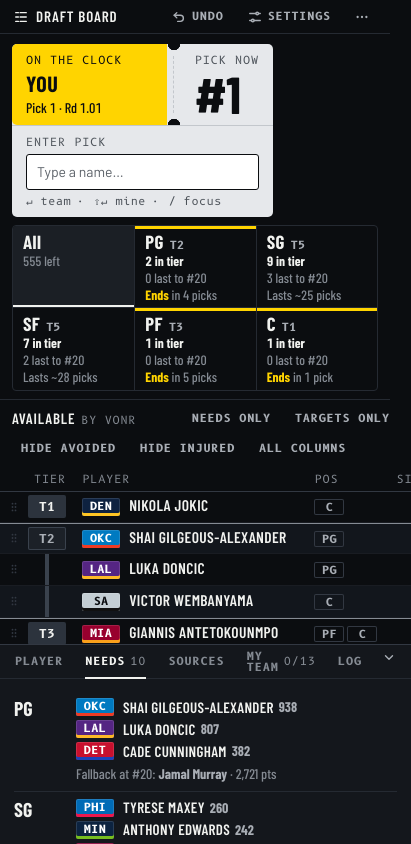
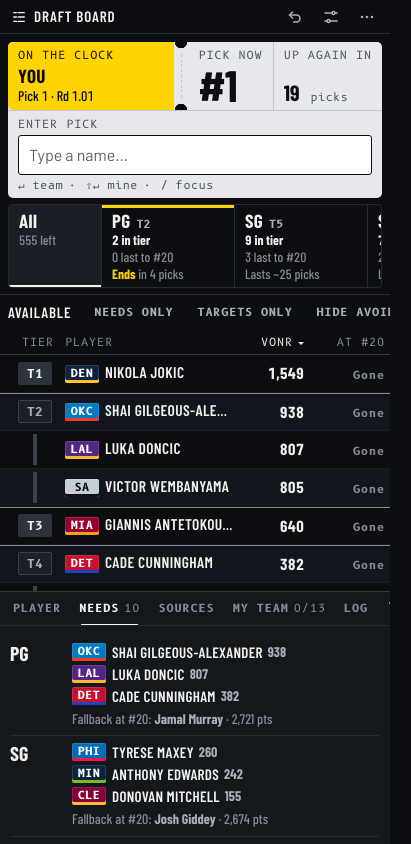
Before and after one commit to lyamshin/ballxpit-planner, a plain HTML site: page public/draft/index.html in a window 390 px wide. Shown: the whole page, 411 px wide, since content can reach past the window. Drawn offline with Linux system fonts and the light colour scheme.

Commit message:
Update draft board (2026-10-18 11:46)

```diff
--- a/public/draft/index.html
+++ b/public/draft/index.html
@@ -50,7 +50,7 @@ svg.i{width:14px;height:14px;fill:none;stroke:currentColor;stroke-width:1.6;stro
 .btn:disabled{opacity:.35;cursor:default}
 
 /* ---------- app frame ---------- */
-.app{height:100vh;display:grid;grid-template-columns:minmax(0,1fr);grid-template-rows:auto auto auto minmax(0,1fr)}
+.app{height:100vh;height:100dvh;display:grid;grid-template-columns:minmax(0,1fr);grid-template-rows:auto auto auto minmax(0,1fr)}
 .bar{display:flex;align-items:center;gap:10px;height:34px;padding:0 10px 0 14px;border-bottom:1px solid var(--rule)}
 .brand{display:flex;align-items:center;gap:8px;font:600 15px/1 var(--cond);letter-spacing:.06em;text-transform:uppercase}
 .brand .sub{font:400 11px/1 var(--mono);color:var(--steel);letter-spacing:.08em}
@@ -115,7 +115,7 @@ svg.i{width:14px;height:14px;fill:none;stroke:currentColor;stroke-width:1.6;stro
 .gate.filled .pos,.gate.filled .s,.gate.filled .s b,.gate.filled .t{color:var(--steel)}
 
 /* ---------- main split ---------- */
-.main{display:grid;grid-template-rows:minmax(0,1fr) var(--dock);min-height:0;border-top:1px solid var(--rule)}
+.main{display:grid;grid-template-columns:minmax(0,1fr);grid-template-rows:minmax(0,1fr) var(--dock);min-height:0;border-top:1px solid var(--rule)}
 .main.collapsed{grid-template-rows:minmax(0,1fr) 34px}
 .main.clock{grid-template-rows:minmax(0,1fr) 200px}
 @media (min-width:1200px){
@@ -153,6 +153,7 @@ table.dep{border-collapse:separate;border-spacing:0;width:100%}
 .dep tr:hover .grip{color:var(--steel-2)}
 .grip:hover{background:var(--rule-2);color:var(--white) !important}
 .grip:active{cursor:grabbing}
+.dep td.ours .ud{color:var(--steel-2);font-weight:500}
 .dep td.ours{color:var(--white);font-weight:600;width:48px}
 .dep td.my{color:var(--steel-2);width:44px}
 .dep .my{display:none}
@@ -216,6 +217,7 @@ table.dep{border-collapse:separate;border-spacing:0;width:100%}
 .dep tr.sep .label{color:var(--steel-2)}
 .dep tr.sep .label b{color:var(--white);font-weight:700}
 @container (max-width:700px){ .dep .p2{display:none} }
+@container (max-width:560px){ .dep .p1{display:none} }
 @container (max-width:1120px){ .dep .acts{display:none} }
 @container (max-width:980px){ .dep .p3{display:none} }
 @container (max-width:1320px){ .dep .p4{display:none} }
@@ -335,18 +337,59 @@ dialog h4{margin:18px 0 8px}
 .note{color:var(--steel);font:400 12px/1.5 var(--sans);margin:8px 0 0;max-width:72ch}
 .note code{font-family:var(--mono);font-size:11px;color:var(--steel-2)}
 
+
+@media (prefers-reduced-motion:reduce){ *{transition:none !important;animation:none !important} }
 @media (max-width:620px){
-  .pass{grid-template-columns:1fr 14px auto}
-  #segIn,#segThen{display:none}
-  .pass .entry{grid-column:1 / -1;border-left:0;border-top:1px solid var(--paper-rule)}
-  .pass .numeral{font-size:52px}
+  /* title bar: icons only */
+  .bar{padding:0 6px 0 12px}
   .brand .sub{display:none}
-  .gates{grid-template-columns:repeat(3,1fr)}
-  .gate:nth-child(4){border-left:0}
-  .gate:nth-child(n+4){border-top:1px solid var(--rule)}
-  :root{--dock:230px}
+  .bar-actions .btn{font-size:0;gap:0;padding:0 8px;height:30px}
+  .bar-actions .btn svg.i{width:16px;height:16px}
+  /* pass: stub | pick | up-in on one row, entry full width below */
+  .pass{grid-template-columns:minmax(0,1fr) 14px auto auto;margin:8px 8px 6px;max-width:none;justify-self:stretch}
+  #segThen{display:none}
+  .pass .seg,.stub{padding:8px 10px 7px}
+  .pass .numeral{font-size:44px}
+  .pass .val{font-size:22px}
+  .stub .who{font-size:19px;max-width:none}
+  .pass .entry{grid-column:1 / -1;border-left:0;border-top:1px solid var(--paper-rule);gap:5px}
+  .entry input{font-size:16px;height:40px}
+  #sugg{left:8px;right:8px}
+  /* gates: one swipeable row */
+  .gates{display:flex;overflow-x:auto;scroll-snap-type:x mandatory;margin:0 8px 6px;scrollbar-width:none}
+  .gates::-webkit-scrollbar{display:none}
+  .gate{flex:0 0 auto;min-width:112px;scroll-snap-align:start}
+  .gate:first-child{min-width:72px}
+  /* board header: title + swipeable toggles */
+  .board-head{flex-wrap:nowrap;overflow-x:auto;scrollbar-width:none;padding:6px 8px}
+  .board-head::-webkit-scrollbar{display:none}
+  .board-head h2 span{display:none}
+  .board-head .sp{display:none}
+  /* rows: no drag handle on touch, roomier tap height */
+  .dep td.mk .grip{display:none}
+  .dep td.mk{width:16px;padding-left:6px}
+  .dep th .hz{display:none}
+  .dep td,.dep th{padding-left:5px;padding-right:5px}
+  .dep td{height:38px}
+  .dep td.nm{max-width:132px}
+  .tm{min-width:34px;margin-right:6px}
+  /* dock: tabs swipe, taller panel */
+  :root{--dock:32dvh}
+  .main.clock{grid-template-rows:minmax(0,1fr) 30dvh}
+  .tabs{overflow-x:auto;scrollbar-width:none}
+  .tabs::-webkit-scrollbar{display:none}
+  .tab{padding:0 9px;flex:none}
+  .dock-body{padding:10px 10px 14px}
+  .segs{grid-template-columns:repeat(2,1fr)}
+  .segs > div:nth-child(4n+1){border-left:1px solid var(--rule)}
+  .segs > div:nth-child(2n+1){border-left:0}
+  .segs > div:nth-child(-n+4){border-top:1px solid var(--rule)}
+  .segs > div:nth-child(-n+2){border-top:0}
+  .pp-head{flex-wrap:wrap}
+  .pp-marks .adj{margin-left:0}
+  .roster{grid-template-columns:repeat(2,1fr)}
+  dialog{padding:16px 14px}
 }
-@media (prefers-reduced-motion:reduce){ *{transition:none !important;animation:none !important} }
 </style>
 </head>
 <body>
@@ -698,7 +741,12 @@ function simulateOurs() {
     if (!best) break;
     gone.add(best.id); rosters[T].push(best); OURS.set(String(best.id), n);
   }
+  // Everyone the simulation leaves undrafted is ranked UD 1, UD 2, … by score: the waiver targets
+  OURS_UD = new Map();
+  let u = 0;
+  for (const pl of byScore) if (!gone.has(pl.id)) OURS_UD.set(String(pl.id), ++u);
 }
+let OURS_UD = new Map();
 
 
 // ------------------------------------------------------------------ view state
@@ -761,16 +809,17 @@ const COLS = [
   { k: "tier", l: "Tier", t: "Natural break in the value curve (1 = top). Neighbouring tiers alternate shade.", get: p => p.tier, asc: 1, cls: "tiercell", html: p => p.tier ? (p._tierCont ? `<span class="tierblk cont ${p.tier % 2 ? "odd" : "even"}" title="Tier ${p.tier}"></span>` : `<span class="tierblk ${p.tier % 2 ? "odd" : "even"}">T${p.tier}</span>`) : `<span class="tierblk none">–</span>` },
   { k: "name", l: "Player", get: p => p.name, asc: 1, cls: "l nm",
     html: p => `${tchip(p.team)}<span class="pname">${esc(p.name)}</span>${injTag(p)}` },
-  { k: "pos", l: "Pos", t: "Eligible positions. Click one to show only that position; click it again to show everyone.", get: p => POS_ORDER.indexOf((p.pos || [])[0] ?? "") * 100 + (p.pos || []).length, asc: 1, cls: "l poscell",
+  { k: "pos", l: "Pos", t: "Eligible positions. Click one to show only that position; click it again to show everyone.", get: p => POS_ORDER.indexOf((p.pos || [])[0] ?? "") * 100 + (p.pos || []).length, asc: 1, cls: "l poscell p1",
     html: p => (p.pos || []).map(x => `<button class="postok" data-pos="${x}" data-postoggle="1" aria-pressed="${ui.pos === x}">${x}</button>`).join("") || "–" },
-  { k: "ours", l: "Sim pk", t: "Simulated pick: where a draft from here would take him if every team drafted by VONR for its own roster. Ignores your marks and My # order.", get: p => OURS.get(String(p.id)) ?? null, asc: 1, cls: "ours", html: p => OURS.has(String(p.id)) ? "#" + OURS.get(String(p.id)) : "–" },
+  { k: "ours", l: "Sim pk", t: "Simulated pick: where a draft from here would take him if every team drafted by VONR for its own roster. Ignores your marks and My # order.", get: p => OURS.get(String(p.id)) ?? (OURS_UD.has(String(p.id)) ? 10000 + OURS_UD.get(String(p.id)) : null), asc: 1, cls: "ours p1",
+    html: p => OURS.has(String(p.id)) ? "#" + OURS.get(String(p.id)) : OURS_UD.has(String(p.id)) ? `<span class="ud" title="Undrafted in the simulation: waiver target #${OURS_UD.get(String(p.id))}">UD ${OURS_UD.get(String(p.id))}</span>` : "–" },
   { k: "my", l: "My #", t: "Your own order. Drag rows by the handle to set it.", get: p => ORDER_POS.get(String(p.id)) ?? null, asc: 1, cls: "my", html: p => MY_RANK.get(String(p.id)) ?? "–" },
   { k: "vonr", l: "VONR", t: "Value over next replacement, in season points: how far he clears the best player at a slot you need who should still be there at the pick shown in the header", get: p => p.vonr,
     cls: p => "vonr" + (p.vonr != null && p.vonr <= 0 ? " neg" : ""), html: p => p.vonr == null ? "–" : `<b title="vs the best ${p.vonrSlot || ""} likely left">${val(p.vonr)}</b>` },
   { k: "score", l: "Score", t: "Projected season points (blended FPPG × games) plus playoff-schedule bonus", get: p => p.score, cls: "p3", html: p => val(p.score) },
   { k: "blend", l: "FPPG", t: "Blended fantasy points per game", get: p => p.blend, cls: "p2", html: p => f1(p.blend) },
   { k: "po", l: "PO G", t: "Team games in your fantasy playoff weeks", get: p => p.po, thc: "p3", cls: p => "p3 " + (p.po == null ? "" : p.po > AVG_PO + 0.5 ? "hi" : p.po < AVG_PO - 0.5 ? "dim" : ""), html: p => p.po ?? "–" },
-  { k: "espnAdp", l: "ADP", t: "ESPN average draft position", get: p => p.espnAdp, asc: 1, html: p => rk(p.espnAdp) },
+  { k: "espnAdp", l: "ADP", t: "ESPN average draft position", get: p => p.espnAdp, asc: 1, cls: "p1", html: p => rk(p.espnAdp) },
   { k: "rank", l: "Rk", t: "Your blended rank among all players", get: p => p.rank, asc: 1, cls: "p4", html: p => p.rank ?? "–" },
   { k: "fE", l: "ESPN pj", t: "ESPN 2026-27 projection, FPPG with your scoring", get: p => p.fE, cls: "p3", html: p => f1(p.fE) },
   { k: "fF", l: "FP pj", t: "FantasyPros 2026-27 projection, FPPG with your scoring", get: p => p.fF, cls: "p3", html: p => f1(p.fF) },
@@ -937,7 +986,7 @@ function renderTable() {
 
   const until = nextTarget();
   $("#tbl thead").innerHTML = "<tr>" + COLS.map(c => {
-    const label = c.k === "av" ? (until ? "At #" + until : "Next") : c.k === "vonr" && VONR_CTX.L ? `VONR →#${VONR_CTX.L}` : c.l;
+    const label = c.k === "av" ? (until ? "At #" + until : "Next") : c.k === "vonr" && VONR_CTX.L ? `VONR<span class="hz"> →#${VONR_CTX.L}</span>` : c.l;
     const base = (c.thc ?? (typeof c.cls === "string" ? c.cls : "")).split(" ").filter(x => x === "l" || x === "acts" || x === "my" || /^p\d$/.test(x));
     const cls = [...base, ui.sort === c.k ? "on" : "", ui.sort === c.k && ui.dir > 0 ? "asc" : ""].join(" ");
     return `<th class="${cls}" ${c.nosort ? "" : `data-sort="${c.k}"`} title="${esc(c.t || "")}">${label}</th>`;
```
